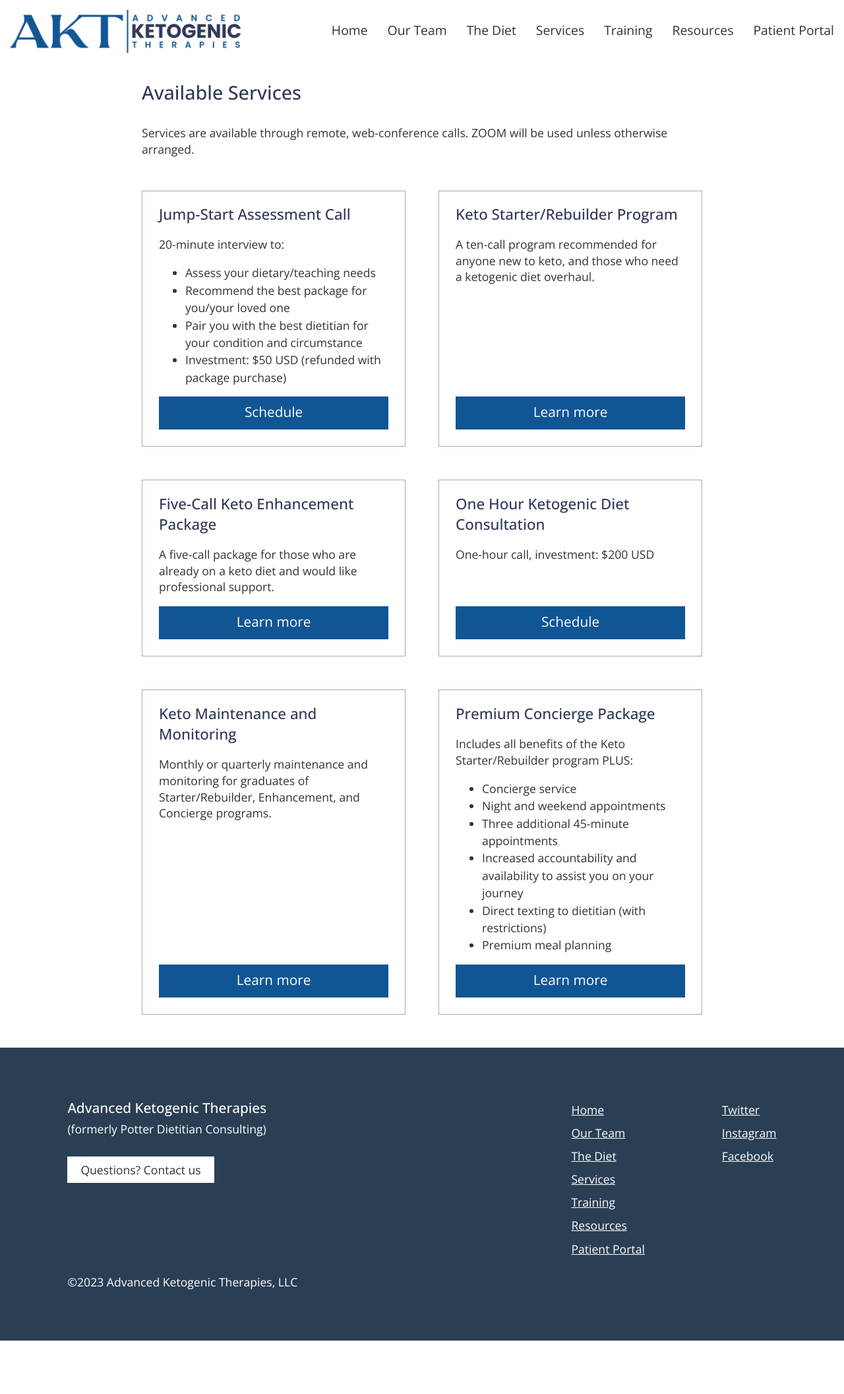
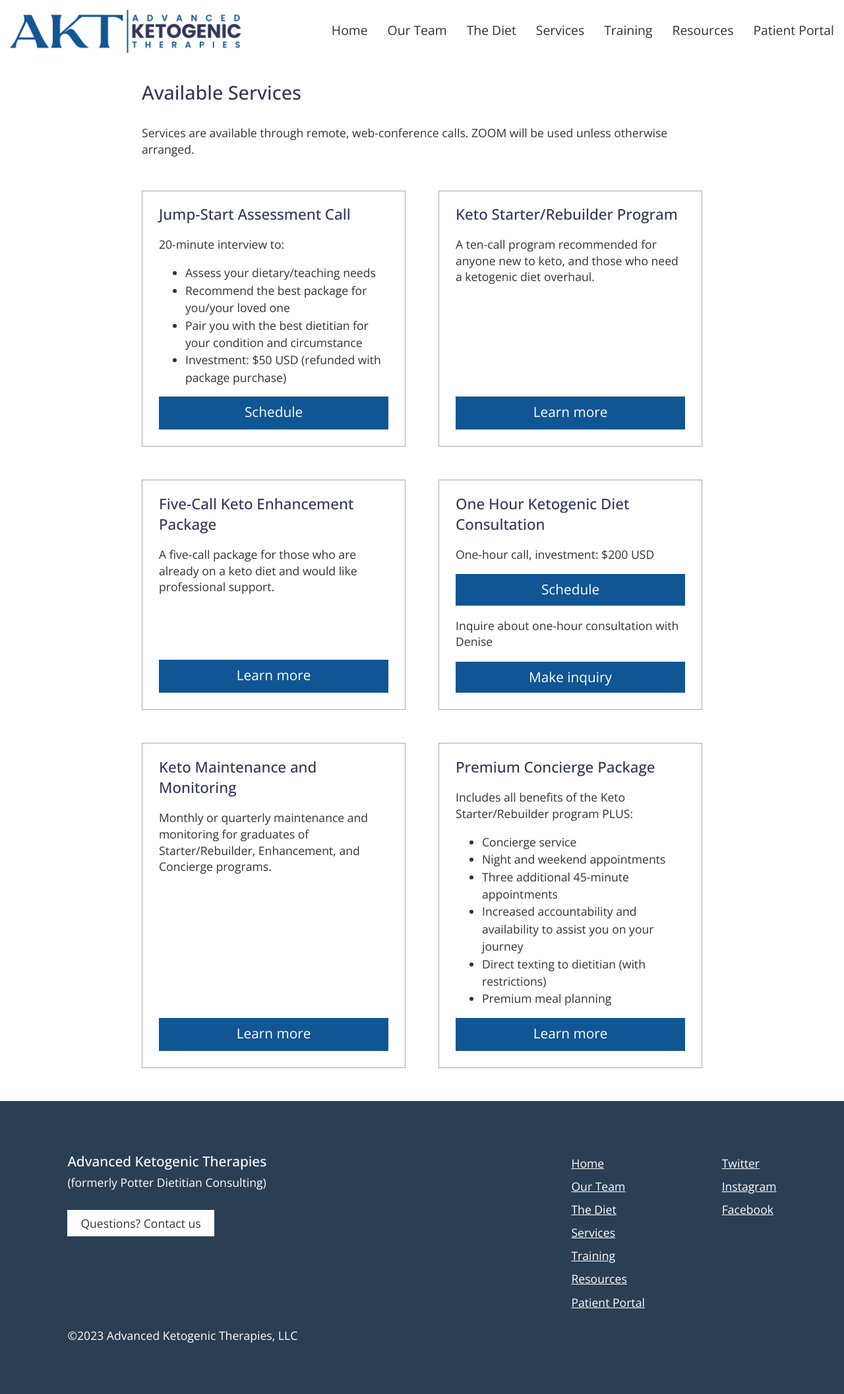
Before and after one commit to janmilosh/potterketo_jekyll, a Jekyll site: the page built from _pages/services.html, in a window 1280 px wide. Shown: the whole page at 66% size. Built offline with Jekyll 4.4.1, drawn with Linux system fonts in a browser that asks for light colours; nearby versions of some CDN libraries; before the commit the page ends 2032 px from its top, so only the background shows below that.

Commit message:
Update front page title location Add resource page link Add inquire about one-hour with Denise to services

```diff
--- a/_pages/resources.html
+++ b/_pages/resources.html
@@ -11,6 +11,7 @@ title: Resources
     <li><a href="https://www.dietarytherapies.com/" target="_blank">Dietary Therapies LLC</a></li>
     <li><a href="https://tomseyfried.com/" target="_blank">Thomas Seyfried, PhD</a></li>
     <li><a href="https://www.chrispalmermd.com/" target="_blank">Chris Palmer, MD</a></li>
+    <li><a href="https://metabolicmind.org/" target="_blank">Metabolic Mind - Nonprofit in Metabolic Psychiatry</a></li>
   </ul>
   <h1>Ketogenic Diet research and articles</h1>
   <ul>
--- a/_pages/services.html
+++ b/_pages/services.html
@@ -20,10 +20,16 @@ title: Services
       <p>A five-call package for those who are already on a keto diet and would like professional support.</p>
       <a href="{{ '/five_call' | relative_url }}" class="button">Learn more</a>
     </div>
-    <div class="service">
+    <div class="service one-hour">
       <h2>One Hour Ketogenic Diet Consultation</h2>
-      <p>One-hour call, investment: $200 USD</p>
-      <a href="{{ '/schedule_one_hour_consultation' | relative_url }}" class="button">Schedule</a>
+      <div>
+        <p>One-hour call, investment: $200 USD</p>
+        <a href="{{ '/schedule_one_hour_consultation' | relative_url }}" class="button">Schedule</a>
+      </div>
+      <div>
+        <p>Inquire about one-hour consultation with Denise</p>
+        <a href="https://forms.gle/CLZ4vezKYdxpa6s37" class="button" target="_blank">Make inquiry</a>
+      </div>
     </div>
     <div class="service">
       <h2>Keto Maintenance and Monitoring</h2>
--- a/_sass/main.scss
+++ b/_sass/main.scss
@@ -88,7 +88,7 @@ p, h1, h2 {
 }
 
 a.button {
-  display:inline-block;
+  display: inline-block;
   text-align: center;
   background: $button;
   color: white;
@@ -130,10 +130,11 @@ a.button {
     color: $titleText;
     padding: 0px 0px 2vh;
   }
+  padding: 20px 20px 40px;
 }
 
 .class-wrapper {
-  margin-top: 40px;
+  margin: 40px 0;
   padding: 10px 20px 10px;
   background: $lightOrange;
   .button {
--- a/_sass/services.scss
+++ b/_sass/services.scss
@@ -18,6 +18,13 @@
   padding: 1px 25px 25px;
   h2 {
     margin-bottom: 0;
+  }
+}
+
+.service.one-hour {
+  grid-template-rows: auto auto min-content;
+  .button {
+    width: 100%;
   }
 }
 
```
Also changed, not shown: _pages/index.html (+5 -3 lines), 5 other files.
